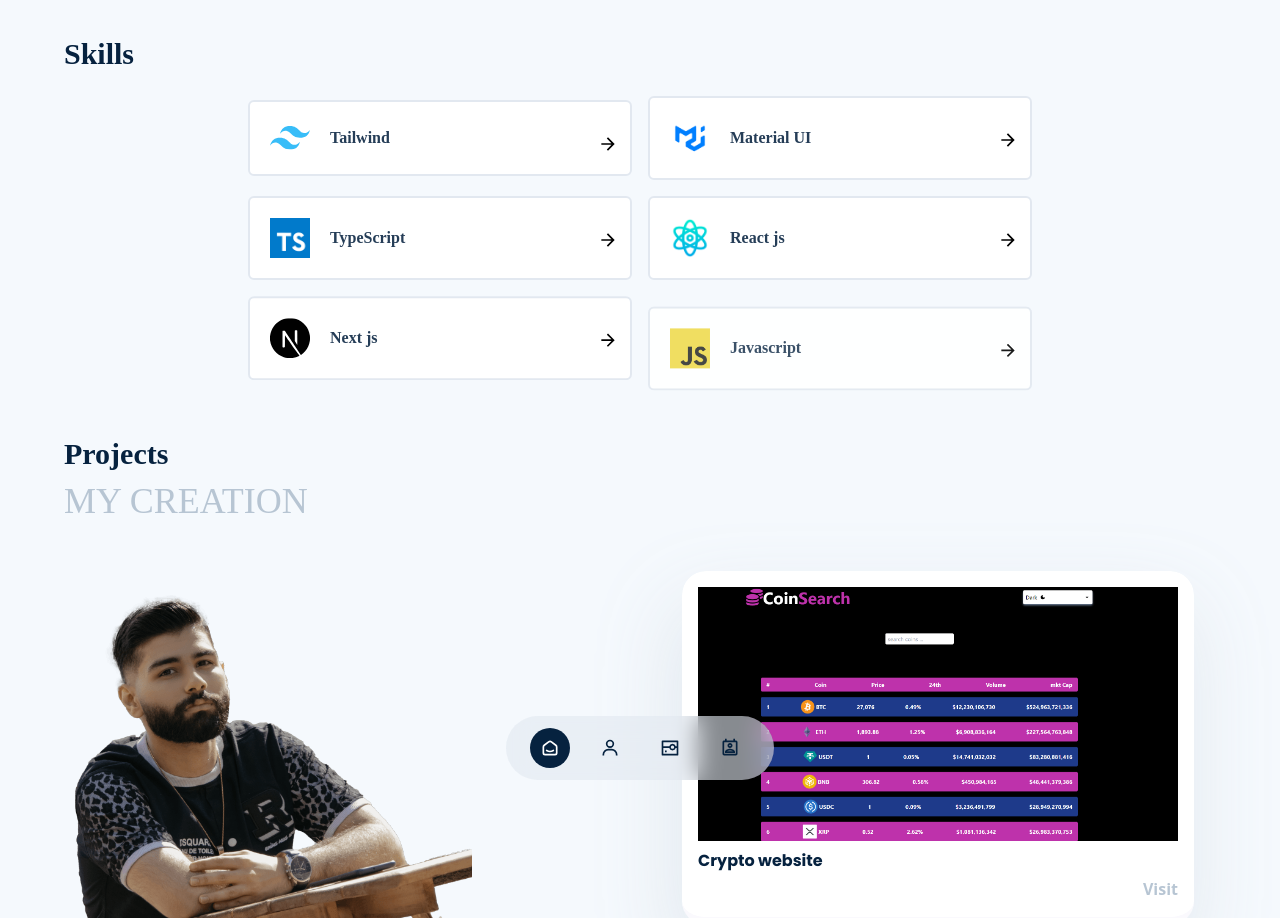
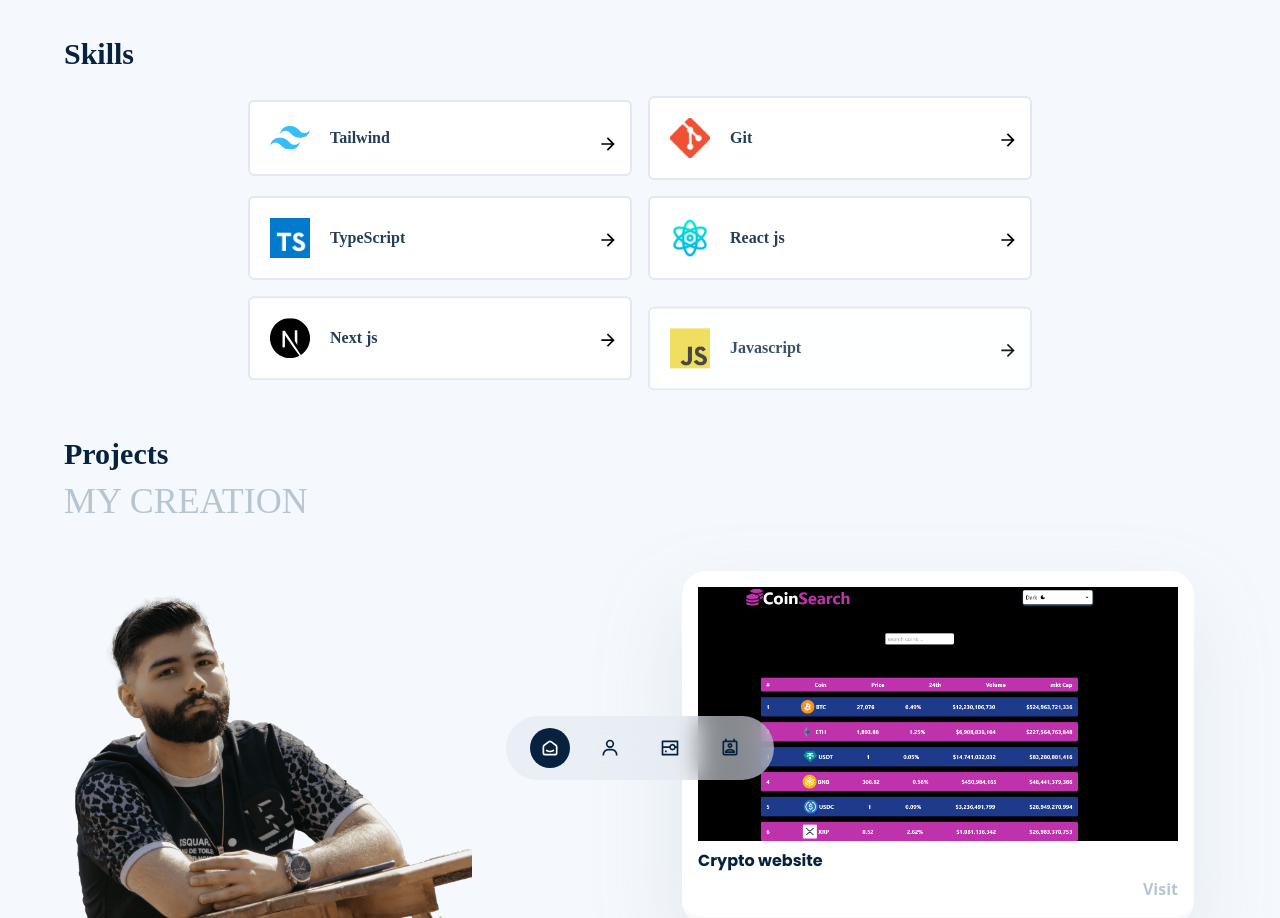
Before and after one commit to amirmmd-hmzv/Vite_portfolio, a React (Vite) app: page / in a window 1280 px wide. Shown: the part 820-1738 px from the top of the page. Built offline with nearby package versions, Linux system fonts and the light colour scheme; a web font is replaced by a local one.

Commit message:
relplace git with mui

```diff
--- a/src/Content.js
+++ b/src/Content.js
@@ -6,6 +6,8 @@ import ts from "./assets/images/Skills/tss.png";
 import reactjs from "./assets/images/Skills/react.png";
 import mui from "./assets/images/Skills/mui.png";
 import js from "./assets/images/Skills/JavaScript-logo.png";
+import git from "./assets/images/Skills/Git-Icon-1788C.png";
+
 import project1 from "./assets/images/pj/netflix.webp";
 import project2 from "./assets/images/pj/shopping.webp";
 import project3 from "./assets/images/pj/Captureghazachi.webp";
@@ -22,7 +24,7 @@ import { TbSmartHome } from "react-icons/tb";
 import { BiUser } from "react-icons/bi";
 import { RiProjectorLine } from "react-icons/ri";
 import { MdOutlinePermContactCalendar } from "react-icons/md";
-import { FaGoogleDrive, FaLinkedin, FaMap, FaMapMarkerAlt } from "react-icons/fa";
+import { FaGitAlt, FaGoogleDrive, FaLinkedin, FaMap, FaMapMarkerAlt } from "react-icons/fa";
 const emailAddress = "amirhamzavi44@gmail.com";
 const subject = encodeURIComponent("Job Opportunity");
 const body = encodeURIComponent(
@@ -77,9 +79,9 @@ export const content = {
         logo: Tailwind,
       },
       {
-        name: "Material UI",
+        name: "Git",
         para: "",
-        logo: mui,
+        logo:   git,
       },
       {
         name: "TypeScript",
@@ -101,6 +103,9 @@ export const content = {
         para: "",
         logo: js,
       },
+
+
+
     ],
     icon: MdArrowForward,
   },
```
Also changed, not shown: src/assets/images/Skills/Git-Icon-1788C.png (added).
